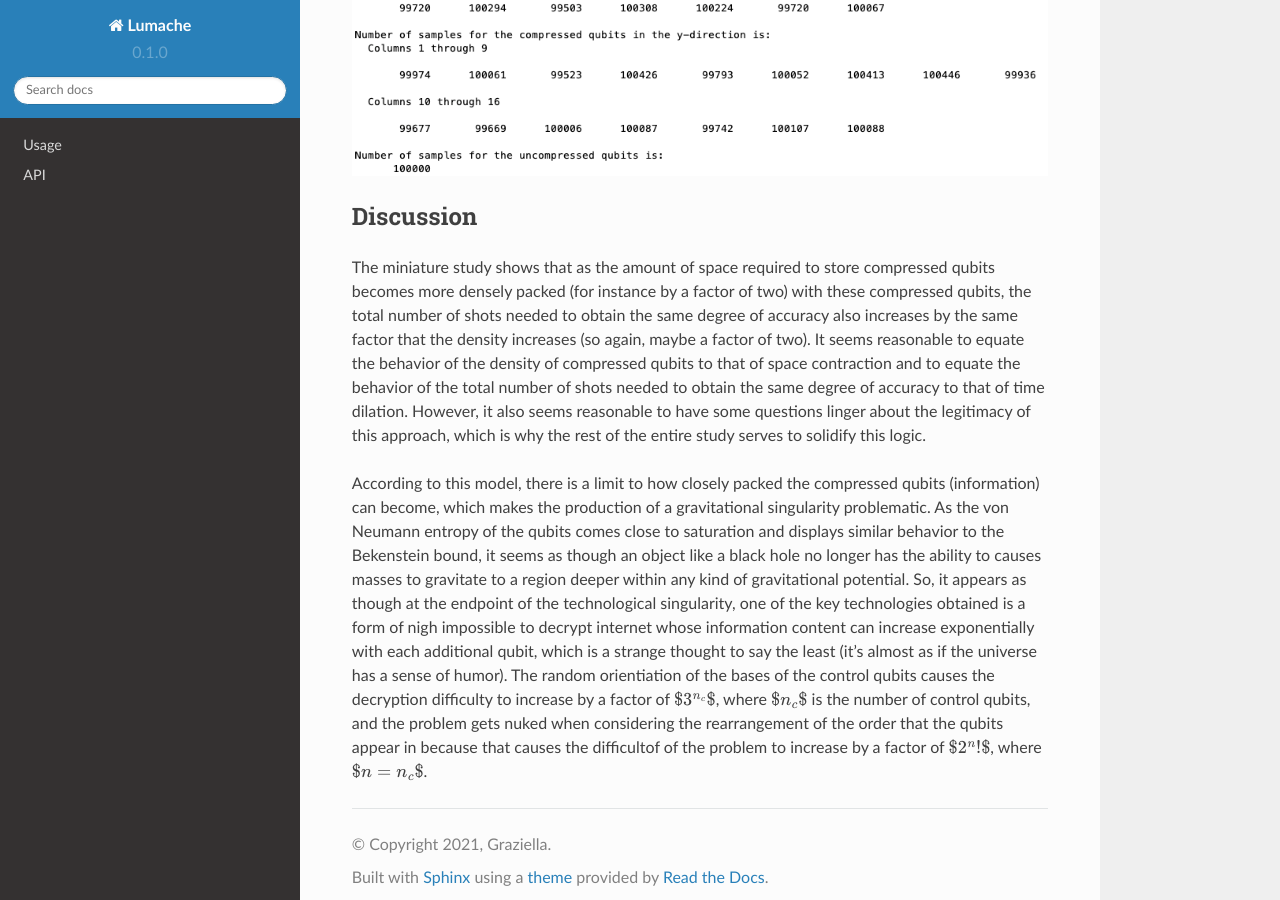
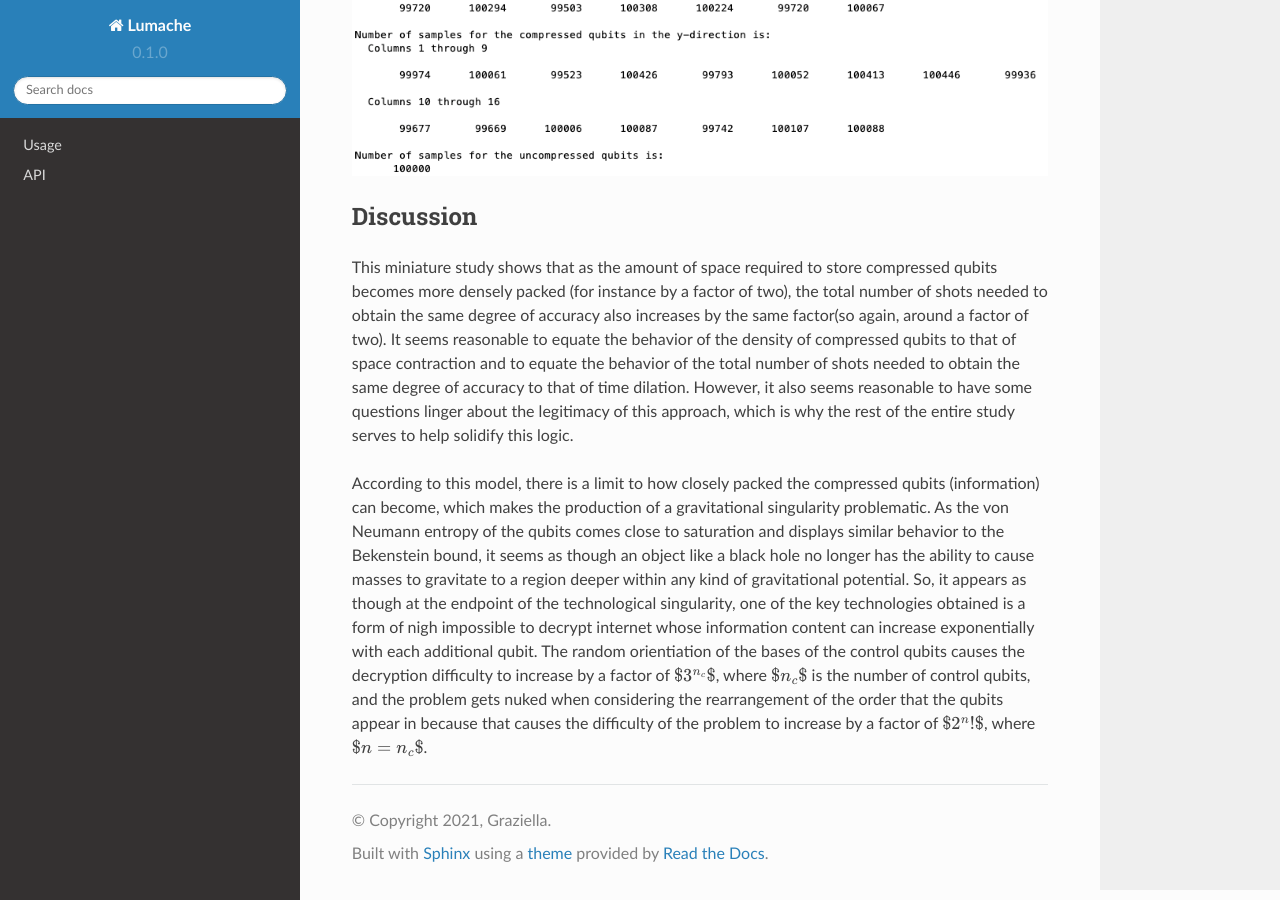
Before and after one commit to htim327/QuantumGravity, a Sphinx documentation site: the page built from docs/source/PreliminaryMotiviations.rst, in a window 1280 px wide and 900 px high, scrolled down 9544 px. Built offline with Sphinx 7.4.7 and the Read the Docs theme 2.0.0, drawn with Linux system fonts in a browser that asks for light colours; part of the change alters nothing that is shown; some of the changed text lies outside the part shown.

Commit message:
Update PreliminaryMotiviations.rst

```diff
--- a/docs/source/PreliminaryMotiviations.rst
+++ b/docs/source/PreliminaryMotiviations.rst
@@ -10,7 +10,7 @@ Meanwhile, if there are two control qubits, the total wave function becomes:
 
 :math:`$$\Psi_{\mathrm{tot}}^T = [1\ 0\ 0\ 0]\otimes [a\ b] + [0\ 1\ 0\ 0]\otimes [c\ d] + [0\ 0\ 1\ 0]\otimes [e\ f] + [0\ 0\ 0\ 1]\otimes [g\ h] = [a\ b\ c\ d\ e\ f\ g\ h]$$`
 
-Therefore, as the number of 'compressed' qubits (n) stored in this wave function grows by a factor of two, the size of wave function grows by a factor of :math:`$2\times 2\times n$` as opposed to the normal :math:`$2^{n}$` for the normal storage of qubits in a wave function. The other interesting aspect to this is that as the number control qubits grows, the number of shots needed to gain the same accuracy of the measurement results grows by a factor two. So while, in a normal ket of unentangled qubits where the number of shots needed to obtain a certain degree of accuracy scales by a factor of one (whatever that means), the number of shots needed to obtain the same accuracy with these 'compressed' qubits scales as a factor of :math:`$2^n$`. This can be seen as a kind of length contraction, where the wave function shortens to becoming :math:`$2\times 2\times n$` as opposed to :math:`$2^{n}$`, as well as a kind of time dilation, where the number of shots needed for a certain degree of accuracy increases by a factor of :math:`$2^n$` as opposed to the 'uncompressed qubits' that only increase by a factor of 'one'. The code for this is presented below:
+Therefore, as the number of 'compressed' qubits (n) stored in this wave function grows by a factor of two, the size of wave function grows by a factor of :math:`$2\times n$` as opposed to the normal :math:`$2^{n}$` for the normal storage of qubits in a wave function. The other interesting aspect to this is that as the number control qubits grows, the number of shots needed to gain the same accuracy of the measurement results grows by a factor two. So while, in a normal ket of unentangled qubits where the number of shots needed to obtain a certain degree of accuracy scales by a factor of one (whatever that means), the number of shots needed to obtain the same accuracy with these 'compressed' qubits scales as a factor of :math:`$2^n$`. This can be seen as a kind of length contraction, where the wave function shortens to becoming of size :math:`$2\times n$` as opposed to :math:`$2^{n}$`, as well as a kind of time dilation, where the number of shots needed for a certain degree of accuracy increases by a factor of :math:`$2^n$` as opposed to the 'uncompressed qubits' that only increase by a factor of 'one'. The code for this is presented below:
 
 .. code-block:: matlab
 
@@ -48,7 +48,7 @@ Therefore, as the number of 'compressed' qubits (n) stored in this wave function
        qubits1(:,:,i) = rotationzs(:,:,i)*rotationxs(:,:,i)*[1 0; 0 0]*ctranspose(rotationxs(:,:,i))*ctranspose(rotationzs(:,:,i));
    end
    % Reorient the compressed qubits such that it becomes very difficult for an
-   % outside party to guess the orientation
+   % outside party to guess the reorientation
    key = randperm(2^nqubits);
    % Randomly determine whether the control qubits that are used to store the
    % compressed qubits are oriented in the x, y, or z directions
@@ -359,11 +359,11 @@ Therefore, as the number of 'compressed' qubits (n) stored in this wave function
    disp('Number of samples for the uncompressed qubits is:')
    disp(shots1)
 
-The following image, in order of appearance, the sampled probability of observing the outcomes in the spin down z-direction for the uncompressed and then the compressed qubits, this moves onto the spin up z-direction (again, for the uncompressed and then the compressed qubits), then the spin down x-direction, the spin up x-direction, the spin down y-direction, and then the spin up y-direction. This image uses :math:`$\mathrm{nqubits}=3$` and the number of shots for the uncompressed qubits is :math:`$\mathrm{shots1} = 10000$`, which means that the number of shots for the compressed qubits is :math:`$\mathrm{shots2} = 2^{\mathrm{nqubits}}\times \mathrm{shots1} = 80000$`. As can be seen, the cases closely match for both of the cases of the uncompressed and the compressed qubits.
+The following image, in order of appearance, displays the sampled probability of observing the outcomes in the spin down z-direction for the uncompressed and then the compressed qubits, this moves onto the spin up z-direction (again, for the uncompressed and then the compressed qubits), then the spin down x-direction, the spin up x-direction, the spin down y-direction, and finally the spin up y-direction. This image uses :math:`$\mathrm{nqubits}=3$` and the number of shots for the uncompressed qubits is :math:`$\mathrm{shots1} = 10000$`, which means that the number of effective shots for the compressed qubits is :math:`$\mathrm{shots2} = 2^{\mathrm{nqubits}}\times \mathrm{shots1} = 80000$`. As can be seen, the cases closely match for both of the cases of the uncompressed and the compressed qubits.
 
 .. image:: SampledProbabilityFornqubitsis3shots1is10000.png
 
-Meanwhile, if the number of shots for the uncompressed qubits becomes :math:`$\mathrm{shots1} = 100000$` and the number of shots for the compressed qubits becomes :math:`$\mathrm{shots2} = 800000$`, then it shows that the following results have a much higher degree of accuracy.
+Meanwhile, if the number of shots for the uncompressed qubits becomes :math:`$\mathrm{shots1} = 100000$` and the number of effective shots for the compressed qubits becomes :math:`$\mathrm{shots2} = 800000$`, then it shows that the following results have a much higher degree of accuracy.
 
 .. image:: SampledProbabilityFornqubitsis3shots1is100000.png
 
@@ -382,6 +382,6 @@ In addition, if :math:`$\mathrm{nqubits}=4$` and the number of shots for the unc
 Discussion
 ----------
 
-The miniature study shows that as the amount of space required to store compressed qubits becomes more densely packed (for instance by a factor of two) with these compressed qubits, the total number of shots needed to obtain the same degree of accuracy also increases by the same factor that the density increases (so again, maybe a factor of two). It seems reasonable to equate the behavior of the density of compressed qubits to that of space contraction and to equate the behavior of the total number of shots needed to obtain the same degree of accuracy to that of time dilation. However, it also seems reasonable to have some questions linger about the legitimacy of this approach, which is why the rest of the entire study serves to solidify this logic.
+This miniature study shows that as the amount of space required to store compressed qubits becomes more densely packed (for instance by a factor of two), the total number of shots needed to obtain the same degree of accuracy also increases by the same factor(so again, around a factor of two). It seems reasonable to equate the behavior of the density of compressed qubits to that of space contraction and to equate the behavior of the total number of shots needed to obtain the same degree of accuracy to that of time dilation. However, it also seems reasonable to have some questions linger about the legitimacy of this approach, which is why the rest of the entire study serves to help solidify this logic.
 
-According to this model, there is a limit to how closely packed the compressed qubits (information) can become, which makes the production of a gravitational singularity problematic. As the von Neumann entropy of the qubits comes close to saturation and displays similar behavior to the Bekenstein bound, it seems as though an object like a black hole no longer has the ability to causes masses to gravitate to a region deeper within any kind of gravitational potential. So, it appears as though at the endpoint of the technological singularity, one of the key technologies obtained is a form of nigh impossible to decrypt internet whose information content can increase exponentially with each additional qubit, which is a strange thought to say the least (it's almost as if the universe has a sense of humor). The random orientiation of the bases of the control qubits causes the decryption difficulty to increase by a factor of :math:`$3^{n_c}$`, where :math:`$n_c$` is the number of control qubits, and the problem gets nuked when considering the rearrangement of the order that the qubits appear in because that causes the difficultof of the problem to increase by a factor of :math:`$2^n!$`, where :math:`$n=n_c$`.
+According to this model, there is a limit to how closely packed the compressed qubits (information) can become, which makes the production of a gravitational singularity problematic. As the von Neumann entropy of the qubits comes close to saturation and displays similar behavior to the Bekenstein bound, it seems as though an object like a black hole no longer has the ability to cause masses to gravitate to a region deeper within any kind of gravitational potential. So, it appears as though at the endpoint of the technological singularity, one of the key technologies obtained is a form of nigh impossible to decrypt internet whose information content can increase exponentially with each additional qubit. The random orientiation of the bases of the control qubits causes the decryption difficulty to increase by a factor of :math:`$3^{n_c}$`, where :math:`$n_c$` is the number of control qubits, and the problem gets nuked when considering the rearrangement of the order that the qubits appear in because that causes the difficulty of the problem to increase by a factor of :math:`$2^n!$`, where :math:`$n=n_c$`.
```
